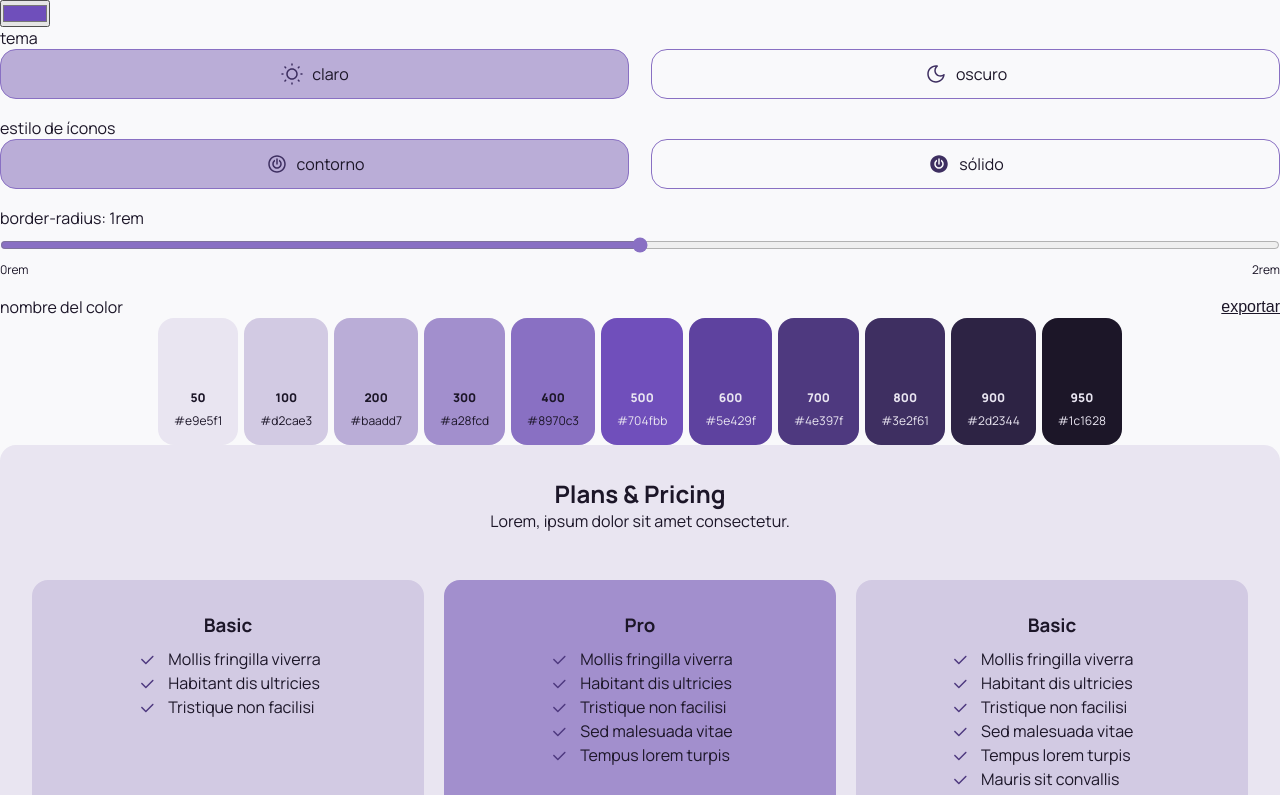
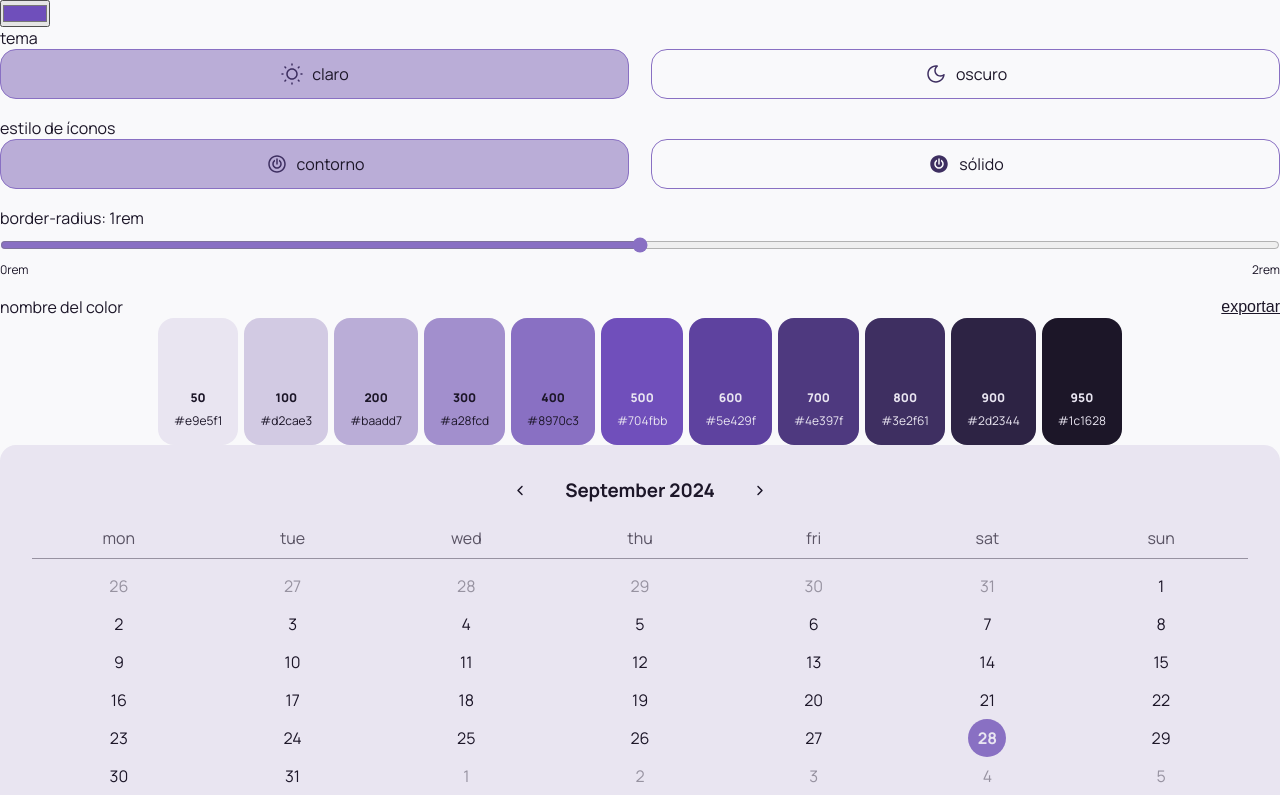
Before and after one commit to yaxchemanrique/theme-builder, a React (Vite) app: page / in a window 1280 px wide. Shown: the top 795 px of the page. Built offline with nearby package versions, Linux system fonts and the light colour scheme.

Commit message:
feat: Calendar component

```diff
--- a/src/App.jsx
+++ b/src/App.jsx
@@ -10,6 +10,7 @@ import SignInForm from "./components/SignInForm/SignInForm.jsx";
 import Pricing from './components/Pricing/Pricing.jsx'
 
 import "./styles.css"
+import Calendar from "./components/Calendar/Calendar.jsx";
 
 function App() {
   const { theme } = useContext(ThemeContext);
@@ -18,6 +19,7 @@ function App() {
     <main className={theme} >
       <SettingsForm />
       <ColorCardsContainer />
+      <Calendar />
       <Pricing />
       <SignInForm />
       <UserSelection />
--- /dev/null
+++ b/src/components/Calendar/Calendar.jsx
@@ -0,0 +1,55 @@
+import { useContext } from "react";
+import { ThemeContext } from "../../context/ThemeProvider";
+import { range } from "../../utils.js";
+import Icon from "../Icon/Icon";
+import styles from "./Calendar.module.css";
+
+const WEEK_DAYS = ["mon", "tue", "wed", "thu", "fri", "sat", "sun"];
+
+function Calendar() {
+  const { theme } = useContext(ThemeContext);
+  const iconColor = theme === 'light' ? 950 : 50;
+
+  return (
+    <article className={`${styles[theme]} ${styles.calendar}`}>
+      <nav>
+        <button style={{ transform: "rotate(90deg)" }}>
+          <Icon name="caretDown" type="outline" color={iconColor} />
+        </button>
+        <h3>September 2024</h3>
+        <button style={{ transform: "rotate(-90deg)" }}>
+          <Icon name="caretDown" type="outline" color={iconColor} />
+        </button>
+      </nav>
+      <div className="content">
+        <div className={styles.weekLabels}>
+          {WEEK_DAYS.map((day, i) => (
+            <span key={i}>{day}</span>
+          ))}
+        </div>
+        <div className={styles.days}>
+          {range(6).map((day) => (
+            <span key={`prev-${day + 26}`} className={styles.previousDays}>
+              {day + 26}
+            </span>
+          ))}
+          {range(31).map((day) => (
+            <span
+              key={`month-${day + 1}`}
+              className={`${styles.monthDays} ${day + 1 === 28 ? styles.highlighted : ""}`}
+            >
+              {day + 1}
+            </span>
+          ))}
+          {range(5).map((day) => (
+            <span key={`next-${day + 1}`} className={styles.nextDays}>
+              {day + 1}
+            </span>
+          ))}
+        </div>
+      </div>
+    </article>
+  );
+}
+
+export default Calendar;
--- /dev/null
+++ b/src/components/Calendar/Calendar.module.css
@@ -0,0 +1,69 @@
+.calendar {
+  background-color: var(--component-bg);
+  border-radius: var(--br);
+  padding: 2rem;
+}
+
+.calendar nav {
+  display: flex;
+  justify-content: center;
+  gap: 2.2rem;
+  margin-bottom: 1.4rem;
+}
+
+.calendar button {
+  background-color: transparent;
+  border: none;
+}
+
+.weekLabels,
+.days {
+  display: grid;
+  grid-template-columns: repeat(7, 1fr);
+  justify-items: center;
+}
+
+.weekLabels {
+  border-bottom: solid 1px var(--label-border);
+  padding-bottom: 0.6rem;
+  margin-bottom: 0.5rem;
+  color: var(--text-labels);
+}
+
+.days span {
+  display: block;
+  aspect-ratio: 1;
+  display: grid;
+  place-content: center;
+  padding: 0.5rem;
+}
+
+.previousDays,
+.nextDays {
+  color: var(--inactive-days);
+}
+
+.highlighted {
+  background-color: var(--highlight-bg);
+  color: var(--highlight-text);
+  border-radius: 50%;
+  font-weight: 700;
+}
+
+.light {
+  --component-bg: var(--clr-accent-50);
+  --text-labels: var(--clr-accent-950-70);
+  --label-border: var(--clr-accent-950-40);
+  --inactive-days: var(--clr-accent-950-40);
+  --highlight-bg: var(--clr-accent-400);
+  --highlight-text: var(--clr-accent-50);
+}
+
+.dark {
+  --component-bg: var(--clr-accent-950);
+  --text-labels: var(--clr-accent-50-70);
+  --label-border: var(--clr-accent-50);
+  --inactive-days: var(--clr-accent-50-40);
+  --highlight-bg: var(--clr-accent-500);
+  --highlight-text: var(--clr-accent-50);
+}
--- /dev/null
+++ b/src/utils.js
@@ -0,0 +1,7 @@
+export function range(arrayLength) {
+  let array = []
+  for(let i = 0; i < arrayLength; i++) {
+    array.push(i)
+  }
+  return array
+}
```
